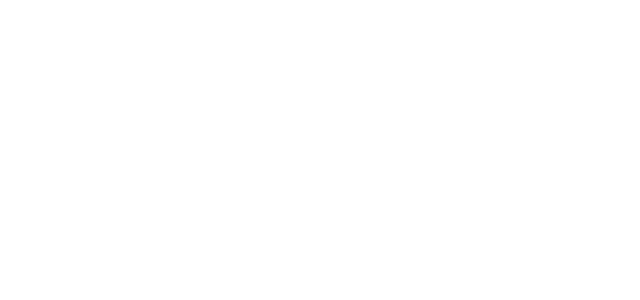
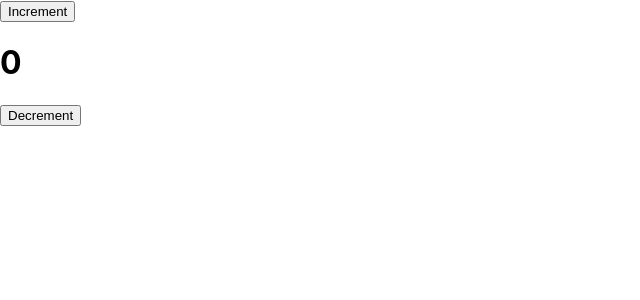
Before and after one commit to dhungwt/increment-decremt, a React (Create React App) app: page / in a window 1280 px wide. Shown: the top 300 px of the page, without its empty margins (0-640 px from the left). Built offline with nearby package versions, Linux system fonts and the light colour scheme.

Commit message:
Fix import statement

```diff
--- a/src/App.js
+++ b/src/App.js
@@ -1,9 +1,12 @@
-import incrementDecrement from './IncrementDecrement/incrementDecrement';
+// import React from 'react';
+import IncrementDecrement from './IncrementDecrement/incrementDecrement.jsx';
 import './App.css';
 
 function App() {
   return (
-    <incrementDecrement number="13"/>
+    <div>
+      <IncrementDecrement/>
+    </div>
   );
 }
 
```
